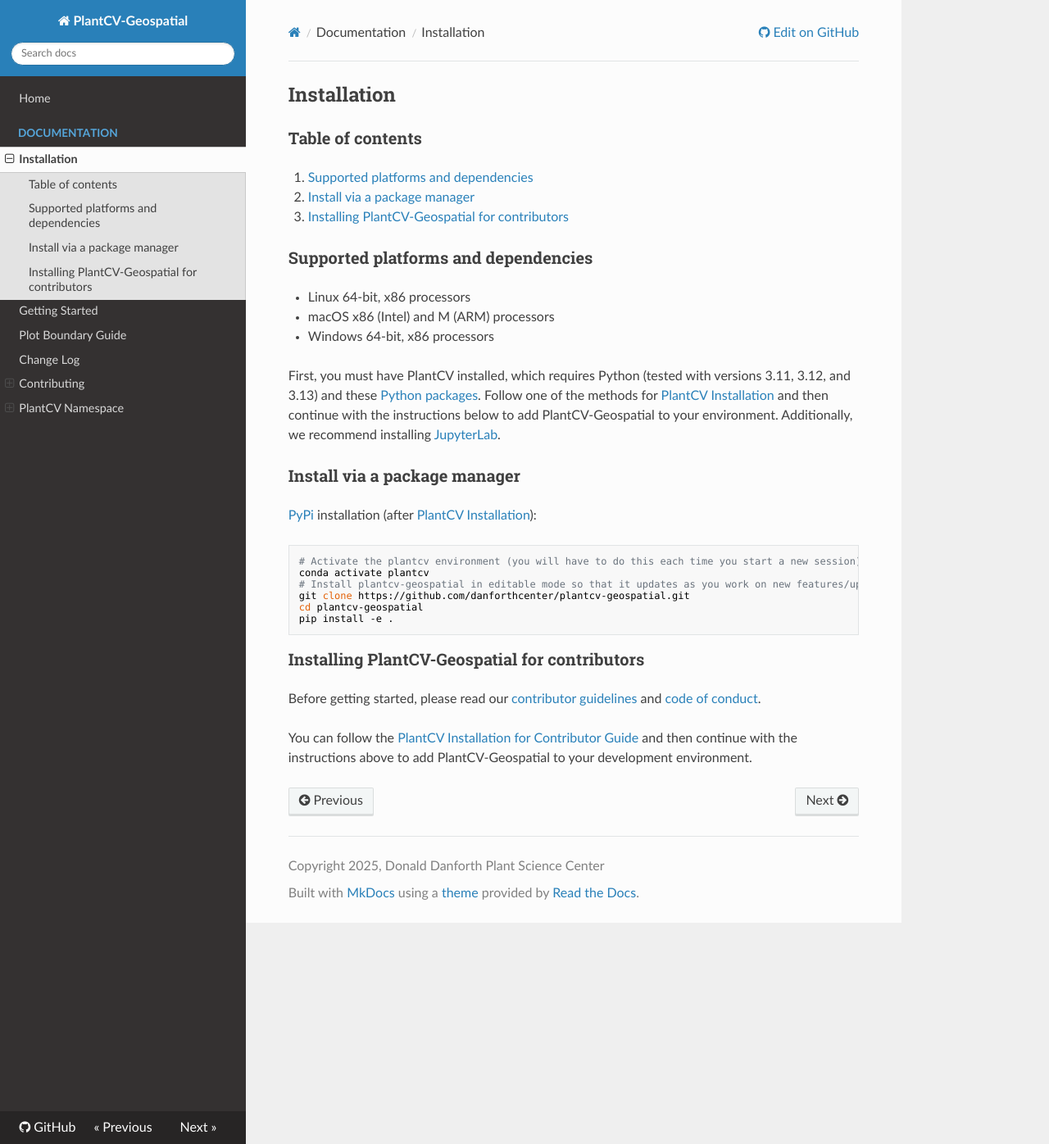
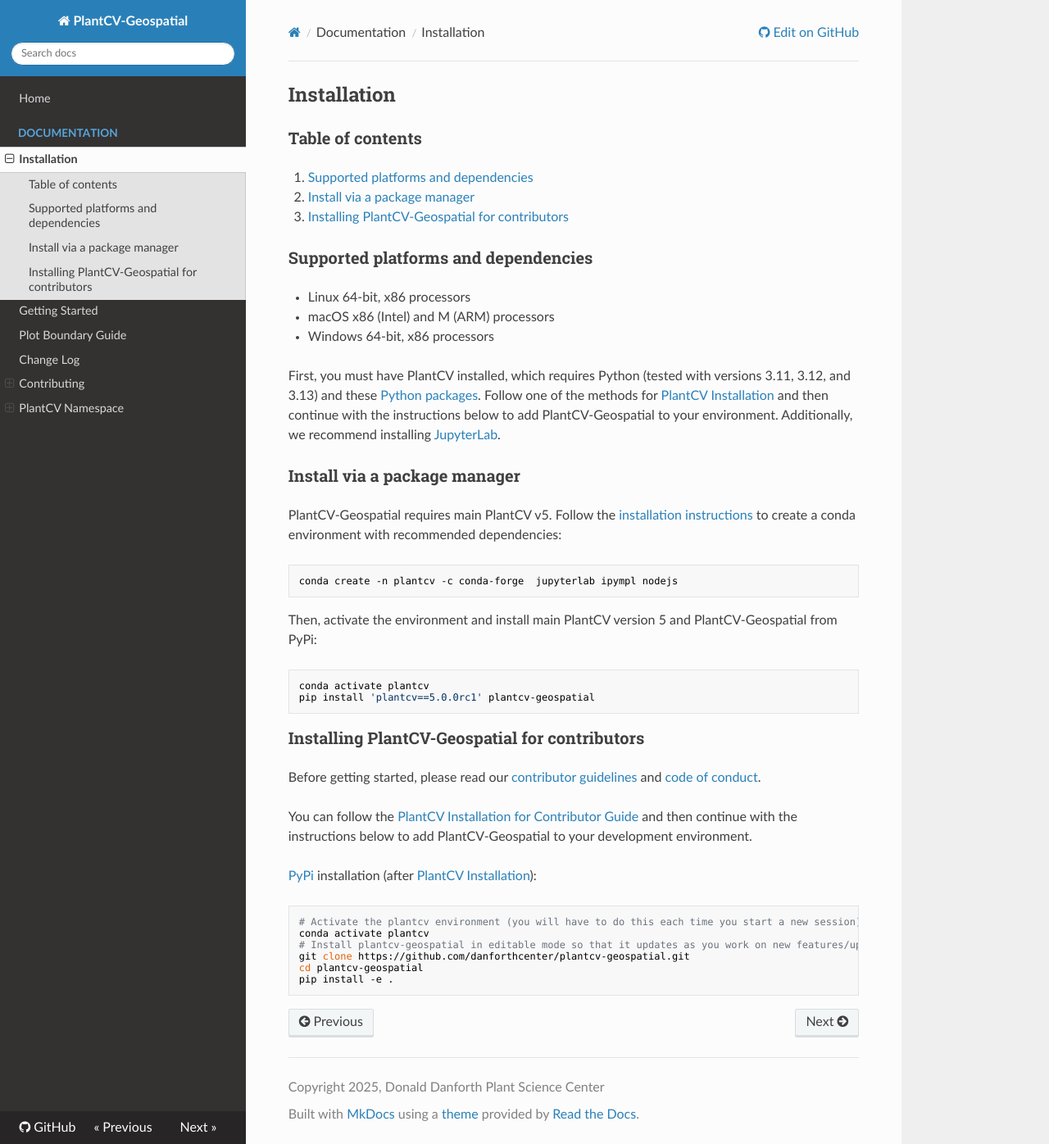
Before and after one commit to danforthcenter/plantcv-geospatial, an MkDocs documentation site: the page built from docs/installation.md, in a window 1280 px wide and 1396 px high. Shown: the whole window at 82% size. Built offline with MkDocs 1.6.1, drawn with Linux system fonts in a browser that asks for light colours; nearby versions of some CDN libraries.

Commit message:
Update installation.md
Updated installation.md to include v5 install instructions.

````diff
--- a/docs/installation.md
+++ b/docs/installation.md
@@ -14,6 +14,25 @@
 Additionally, we recommend installing [JupyterLab](https://jupyter.org/).
 
 ### Install via a package manager  <a name="install"></a>
+
+PlantCV-Geospatial requires main PlantCV v5. Follow the [installation instructions](https://docs.plantcv.org/en/stable/installation/) to create a conda environment with recommended dependencies:
+
+```bash
+conda create -n plantcv -c conda-forge  jupyterlab ipympl nodejs
+```
+Then, activate the environment and install main PlantCV version 5 and PlantCV-Geospatial from PyPi:
+```bash
+conda activate plantcv
+pip install 'plantcv==5.0.0rc1' plantcv-geospatial
+```
+
+
+### Installing PlantCV-Geospatial for contributors <a name="contributors"></a>
+Before getting started, please read our [contributor guidelines](CONTRIBUTING.md) and [code of conduct](CODE_OF_CONDUCT.md).
+
+You can follow the [PlantCV Installation for Contributor Guide](https://plantcv.readthedocs.io/en/latest/installation/#contributors) and then continue with the instructions below to add PlantCV-Geospatial to
+your development environment.
+
 [PyPi](https://pypi.org/) installation (after [PlantCV Installation](https://plantcv.readthedocs.io/en/latest/installation/#conda)):
 
 ```bash
@@ -24,9 +43,3 @@
 cd plantcv-geospatial
 pip install -e .
 ```
-
-### Installing PlantCV-Geospatial for contributors <a name="contributors"></a>
-Before getting started, please read our [contributor guidelines](CONTRIBUTING.md) and [code of conduct](CODE_OF_CONDUCT.md).
-
-You can follow the [PlantCV Installation for Contributor Guide](https://plantcv.readthedocs.io/en/latest/installation/#contributors) and then continue with the instructions above to add PlantCV-Geospatial to
-your development environment.
````
